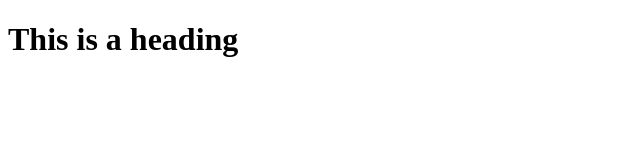
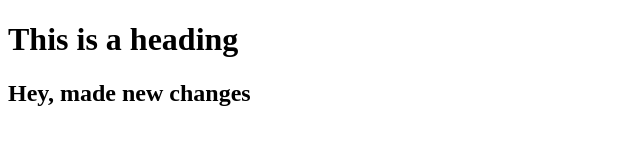
Before and after one commit to mmodal123/gitOne, a plain HTML site: page index.html in a window 1280 px wide. Shown: the whole page, without its empty margins (0-640 px from the left). Drawn offline with Linux system fonts and the light colour scheme.

Commit message:
added h2 to index.html

```diff
--- a/index.html
+++ b/index.html
@@ -8,5 +8,6 @@
 </head>
 <body>
     <h1>This is a heading</h1>
+    <h2>Hey, made new changes</h2>
 </body>
 </html>
```
